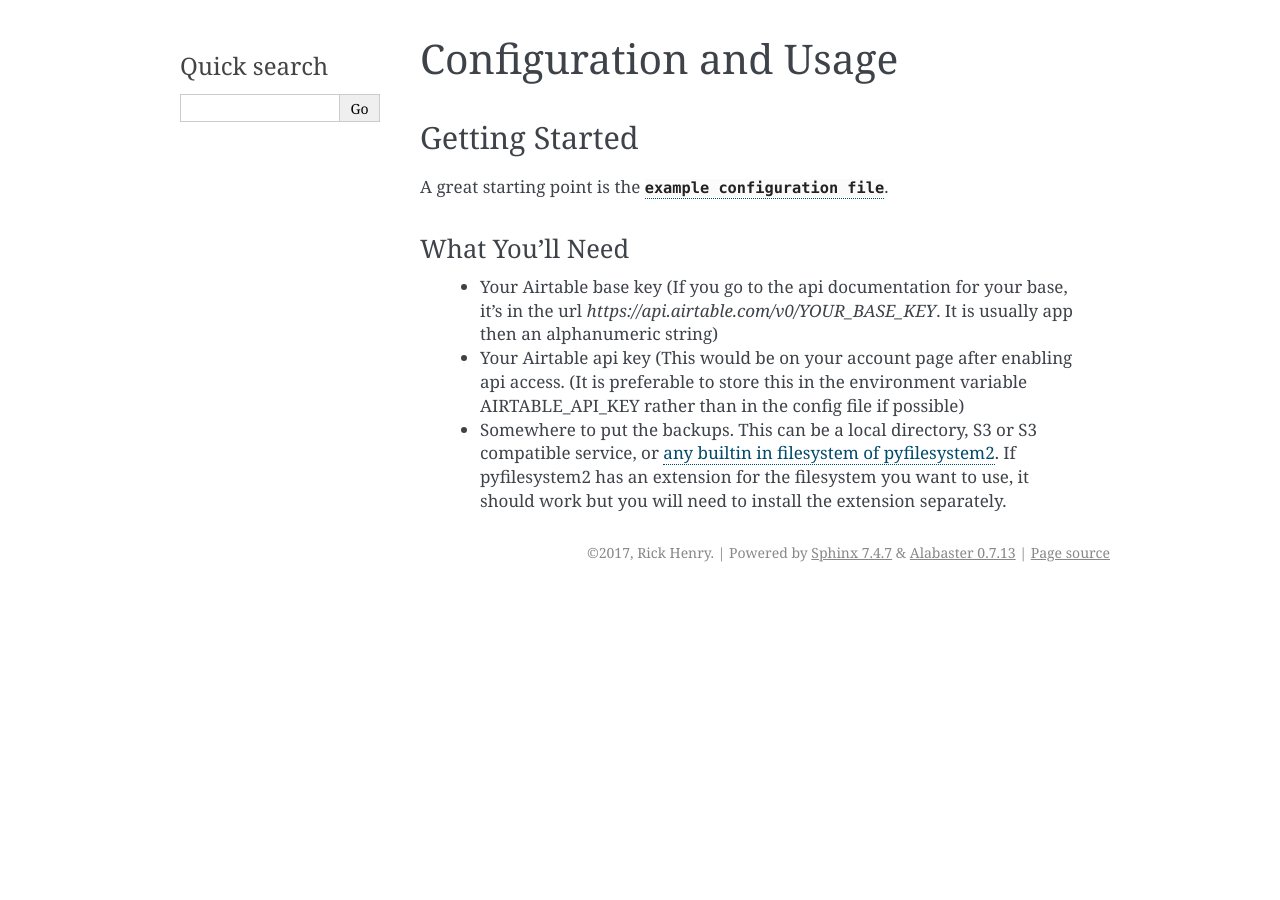
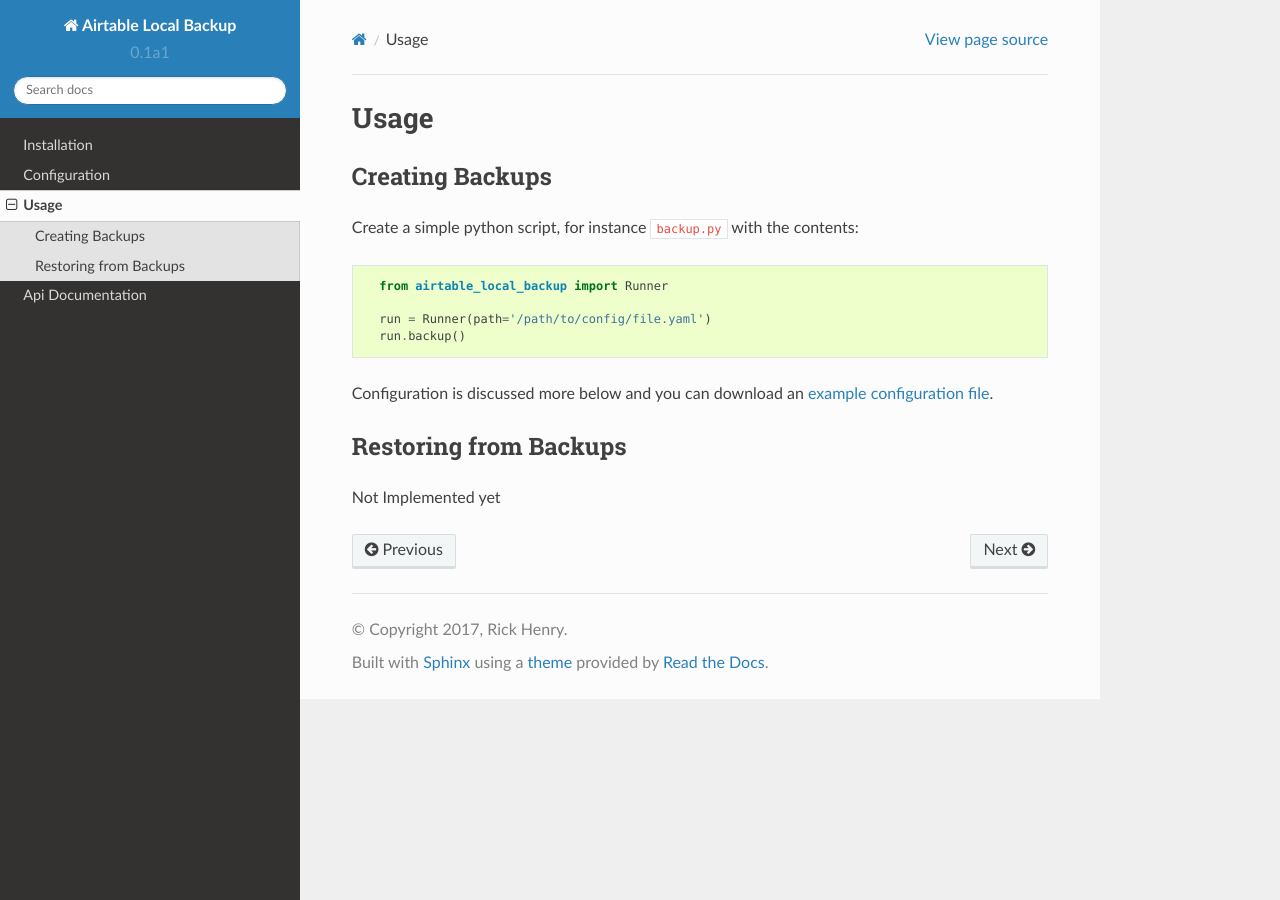
Before and after one commit to rickh94/airtable_local_backup, a Sphinx documentation site: the page built from docs/usage.md, in a window 1280 px wide. Built offline with Sphinx 7.4.7 and the Read the Docs theme 2.0.0, drawn with Linux system fonts in a browser that asks for light colours.

Commit message:
improve documentation
Signed-off-by: Rick Henry <fredericmhenry@gmail.com>

````diff
--- a/docs/conf.py
+++ b/docs/conf.py
@@ -20,6 +20,9 @@
 # import os
 # import sys
 # sys.path.insert(0, os.path.abspath('.'))
+import recommonmark
+import recommonmark.transform
+import recommonmark.parser
 import airtable_local_backup
 from airtable_local_backup import runner, file_io
 
@@ -34,7 +37,8 @@ from airtable_local_backup import runner, file_io
 # ones.
 extensions = ['sphinx.ext.autodoc',
     'sphinx.ext.coverage',
-    'sphinx.ext.viewcode']
+    'sphinx.ext.viewcode'
+              ]
 
 # Add any paths that contain templates here, relative to this directory.
 templates_path = ['_templates']
@@ -42,8 +46,12 @@ templates_path = ['_templates']
 # The suffix(es) of source filenames.
 # You can specify multiple suffix as a list of string:
 #
-# source_suffix = ['.rst', '.md']
-source_suffix = '.rst'
+source_suffix = ['.rst', '.md']
+# source_suffix = '.rst'
+
+source_parsers = {
+    '.md': recommonmark.parser.CommonMarkParser,
+}
 
 # The master toctree document.
 master_doc = 'index'
@@ -86,7 +94,8 @@ todo_include_todos = False
 # The theme to use for HTML and HTML Help pages.  See the documentation for
 # a list of builtin themes.
 #
-html_theme = 'alabaster'
+import sphinx_rtd_theme
+html_theme = 'sphinx_rtd_theme'
 
 # Theme options are theme-specific and customize the look and feel of a theme
 # further.  For a list of options available for each theme, see the
@@ -108,6 +117,7 @@ html_sidebars = {
     '**': [
         'relations.html',  # needs 'show_related': True theme option to display
         'searchbox.html',
+        'globaltoc.html'
     ]
 }
 
@@ -169,3 +179,13 @@ texinfo_documents = [
      author, 'AirtableLocalBackup', 'One line description of project.',
      'Miscellaneous'),
 ]
+
+
+github_doc_root = "https://github.com/rickh94/airtable_offline_backup/tree/master/blob/doc"
+def setup(app):
+    app.add_config_value('recommonmark_config', {
+            'url_resolver': lambda url: github_doc_root + url,
+            'enable_auto_toc_tree': True,
+            'enable_eval_rst': True,
+            }, True)
+    app.add_transform(recommonmark.transform.AutoStructify)
--- /dev/null
+++ b/docs/usage.md
@@ -0,0 +1,20 @@
+# Usage
+
+
+## Creating Backups
+
+Create a simple python script, for instance `backup.py` with the contents:
+
+```
+  from airtable_local_backup import Runner
+
+  run = Runner(path='/path/to/config/file.yaml')
+  run.backup()
+```
+
+Configuration is discussed more below and you can download an [example configuration
+    file](https://github.com/rickh94/airtable_local_backup/blob/master/docs/sample-config.yaml).
+
+## Restoring from Backups
+
+Not Implemented yet
--- a/docs/usage.rst
+++ /dev/null
@@ -1,23 +0,0 @@
-=======================
-Configuration and Usage
-=======================
-
----------------
-Getting Started
----------------
-A great starting point is the :download:`example configuration
-file <./sample-config.yaml>`.
-
-What You'll Need
-================
- * Your Airtable base key (If you go to the api documentation for your base,
-   it's in the url `https://api.airtable.com/v0/YOUR_BASE_KEY`. It is usually
-   app then an alphanumeric string)
- * Your Airtable api key (This would be on your account page after enabling
-   api access. (It is preferable to store this in the environment variable
-   AIRTABLE_API_KEY rather than in the config file if possible)
- * Somewhere to put the backups. This can be a local directory, S3 or S3
-   compatible service, or `any builtin in filesystem of
-   pyfilesystem2 <https://docs.pyfilesystem.org/en/latest/builtin.html>`_. If
-   pyfilesystem2 has an extension for the filesystem you want to use, it
-   should work but you will need to install the extension separately.
--- a/requirements.txt
+++ b/requirements.txt
@@ -4,3 +4,4 @@ fs
 fs-s3fs
 better_exceptions
 ruamel.yaml
+recommonmark
````
Also changed, not shown: docs/apidoc.md (renamed from docs/apidoc.rst, +11 -11 lines), docs/configuration.md (added, +48 -0 lines), docs/index.rst (+3 -31 lines), docs/installation.md (added, +7 -0 lines), 2 other files.
